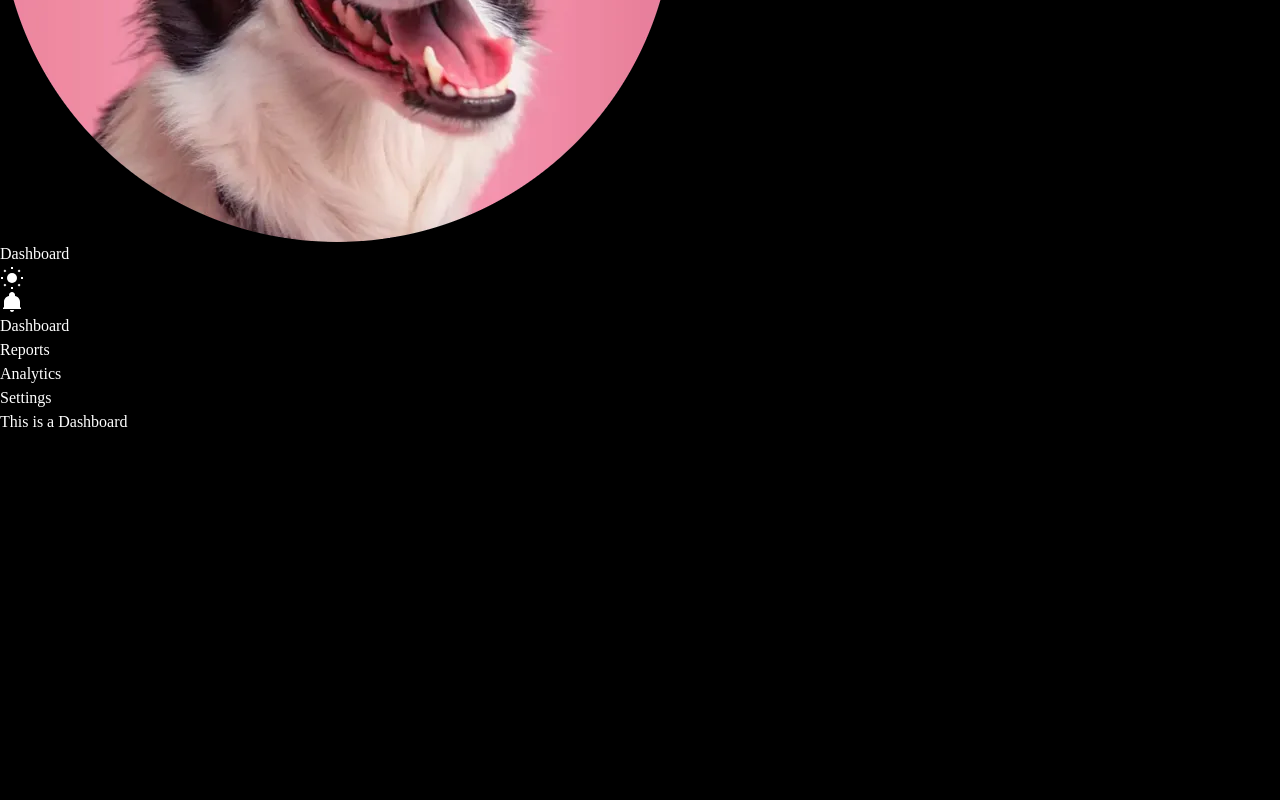
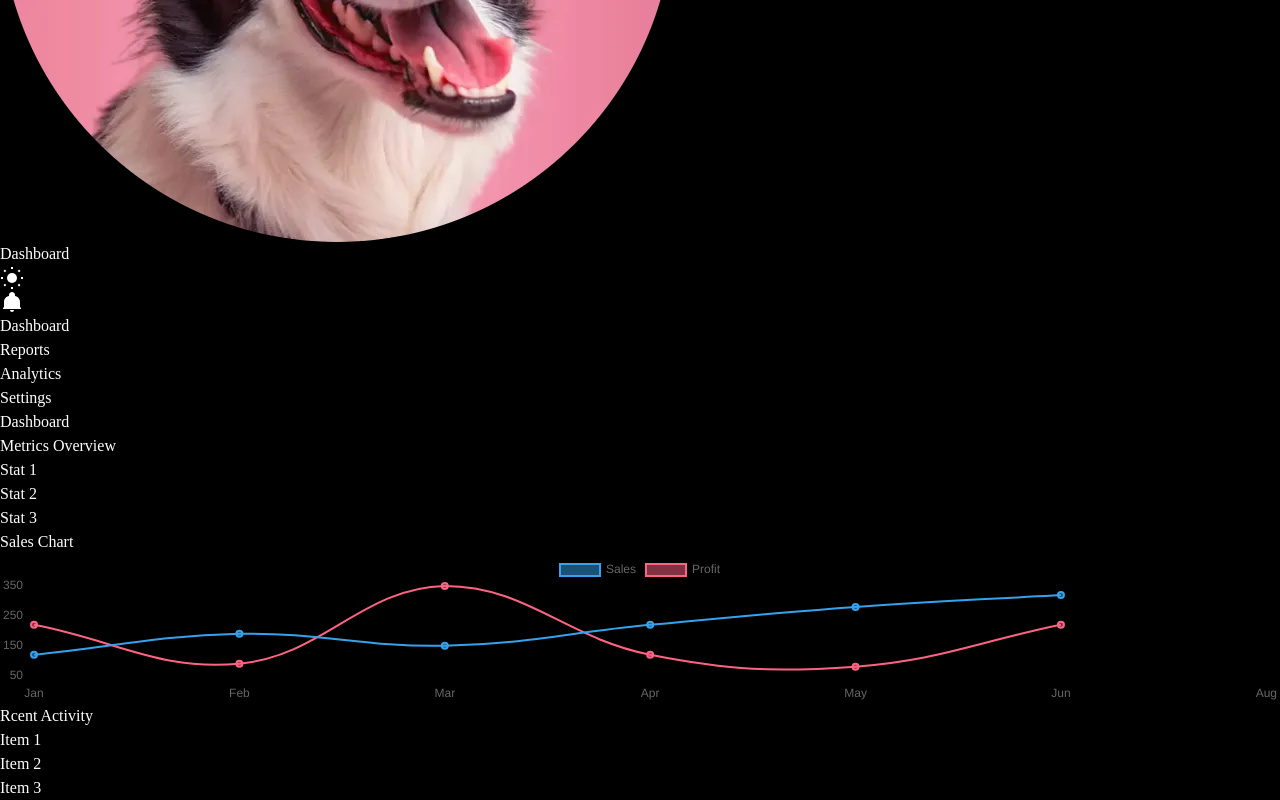
Before and after one commit to HAK1580/Admin-Dashboard-, a React (Vite) app: page / in a window 1280 px wide. Shown: the part 4436-5236 px from the top of the page. Before the commit the page ends 4870 px from the top, so only its background shows below. Built offline with nearby package versions, Linux system fonts and the light colour scheme.

Commit message:
dashboard completed

```diff
--- a/package.json
+++ b/package.json
@@ -10,7 +10,9 @@
     "preview": "vite preview"
   },
   "dependencies": {
+    "chart.js": "^4.5.1",
     "react": "^19.2.0",
+    "react-chartjs-2": "^5.3.1",
     "react-dom": "^19.2.0",
     "react-router-dom": "^7.11.0"
   },
--- a/src/components/Layout.jsx
+++ b/src/components/Layout.jsx
@@ -7,9 +7,9 @@ const Layout = () => {
   return (
     <div>
         <Navbar />
-    <div className="flex  gap-12 ">
+    <div className="flex  gap-6 ">
         <Sidebar />
-        <div className="main mt-6">
+        <div className="main mt-6 overflow-auto   sm:fixed left-35 top-16 max-h-screen w-full sm:w-[92%] ">
         <Outlet />
 
         </div>
--- /dev/null
+++ b/src/components/MetricsOverview.jsx
@@ -0,0 +1,28 @@
+import React from 'react'
+
+const MetricsOverview = () => {
+  return (
+    <div className='my-10 lg:my-5  '>
+    <div className="metrics-overview ">
+    <h1 className=' text-2xl  font-semibold ' >Metrics Overview</h1>
+    <div className="stats-cards max-w-full flex justify-evenly gap-4  my-10">
+      <div className="card-1 text-xl flex justify-center items-center border h-30 w-[80%] ">
+        Stat 1
+      </div>
+      <div className="card-2 text-xl flex justify-center items-center border h-30 w-[80%] ">
+        Stat 2
+      </div>
+      <div className="card-3 text-xl flex justify-center items-center border h-30 w-[80%] ">
+        Stat 3
+      </div>
+
+    </div>
+
+    </div>
+
+
+    </div>
+  )
+}
+
+export default MetricsOverview
--- /dev/null
+++ b/src/components/RecentActivity.jsx
@@ -0,0 +1,19 @@
+import React from 'react'
+
+const RecentActivity = () => {
+  return (
+    <div className='py-4' >
+        <h1 className='text-2xl my-3 font-semibold '>Rcent Activity</h1>
+        <ol className='mt-4'>
+            <li className='text-xl'>Item 1 </li>
+            <li className='text-xl'>Item 2 </li>
+            <li className='text-xl'>Item 3 </li>
+
+        </ol>
+
+
+    </div>
+  )
+}
+
+export default RecentActivity
--- /dev/null
+++ b/src/components/SalesChart.jsx
@@ -0,0 +1,45 @@
+import React from "react";
+import { Chart, Line } from "react-chartjs-2";
+import { Chart as ChartJS } from "chart.js/auto";
+
+const SalesChart = () => {
+  const data = {
+    labels: ["Jan", "Feb", "Mar", "Apr", "May", "Jun","Aug"],
+    datasets: [
+      {
+        label: "Sales",
+        data: [120, 190, 150, 220, 280, 320],
+        borderWidth: 2,
+        tension: 0.4,
+      },
+      {
+        label: "Profit",
+        data: [220, 90, 350, 120, 80, 220],
+        borderWidth: 2,
+        tension: 0.4,
+      },
+    ],
+  };
+
+  const options = {
+    responsive: true,
+    maintainAspectRatio: false,   // <-- important
+  };
+
+  return (
+
+  <div className="chart">
+    <h1 className="text-2xl font-semibold mb-3">Sales Chart</h1>
+    <div className="p-4 border rounded-lg bg-white">
+
+      {/* chart wrapper controls size */}
+      <div className="h-64 w-full">
+        <Line data={data} options={options} />
+      </div>
+
+    </div>
+  </div>
+  );
+};
+
+export default SalesChart;
--- a/src/components/Sidebar.jsx
+++ b/src/components/Sidebar.jsx
@@ -12,14 +12,14 @@ const Sidebar = () => {
   ];
 
   return (
-    <div className="bg-white border border-gray-400 text-black hidden sm:block min-h-[87vh]">
+    <div className="bg-white border fixed top-22  border-gray-400 text-black hidden sm:block min-h-[87vh]">
       <div className="sidebar">
         <ul className="flex flex-col gap-8">
 
           {items.map(item => (
             <li
               key={item.path}
-              className={`py-5 px-7 cursor-pointer
+              className={`py-5 px-5 md:px-7 cursor-pointer
                 ${
                   location.pathname === item.path
                     ? "bg-black text-white"
--- a/src/pages/Dashboard.jsx
+++ b/src/pages/Dashboard.jsx
@@ -1,8 +1,19 @@
 import React from 'react'
-
+import SalesChart from '../components/SalesChart'
+import RecentActivity from '../components/RecentActivity'
+import MetricsOverview from '../components/MetricsOverview'
 const Dashboard = () => {
   return (
-    <div > This is a Dashboard</div>
+    <div  className='sm:w-[85%] mb-42    min-h-screen lg:w-[95%]' >
+      <h1 className='text-3xl px-6 sm:py-5 font-semi  bold  lg:hidden ' > Dashboard  </h1>
+     <div className="dashboard  mx-5">
+      <MetricsOverview />
+      <SalesChart />
+      <RecentActivity />
+
+
+     </div>
+    </div>
   )
 }
 
--- a/src/pages/Reports.jsx
+++ b/src/pages/Reports.jsx
@@ -2,10 +2,10 @@ import React from 'react'
 
 const Reports = () => {
   return (
-    <div>Reports are saying keep showing through work
-   lorem50
+    <div className='sm:w-[85%] h-screen lg:w-[95%]' >
+      <h1 className='text-3xl px-6 sm:py-5  lg:hidden ' >Reports  </h1>
 
-  </div>
+    </div>
   )
 }
 
```
Also changed, not shown: src/components/Main.jsx (added, +11 -0 lines), 1 other file (tests, documents, lock files or other folders).
